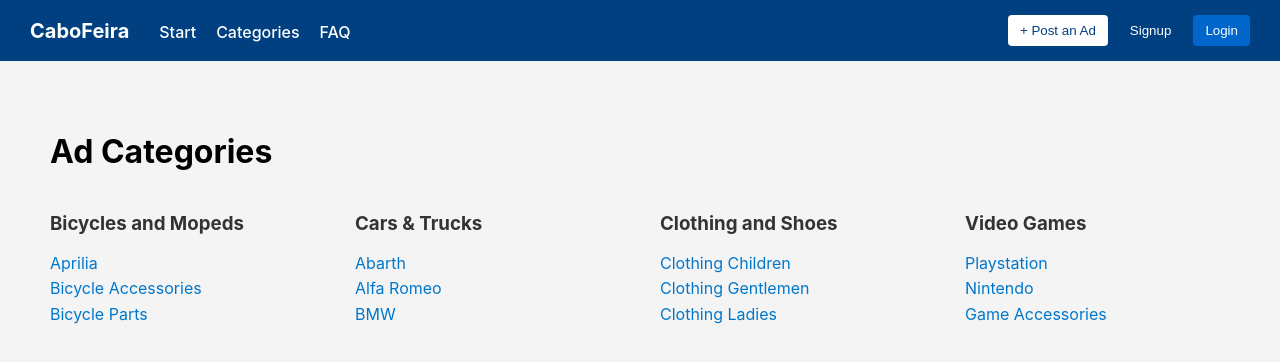
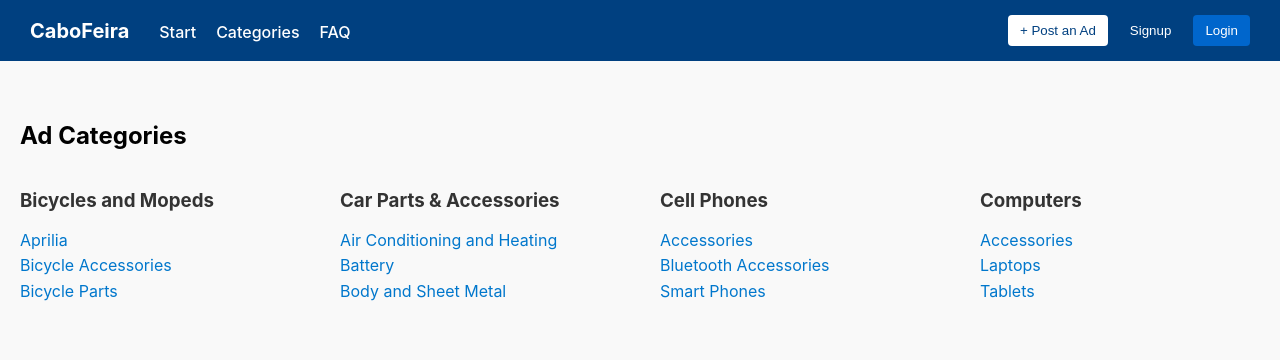
Before and after one commit to Damian5314/Cabofeira, a React (Create React App) app in the folder cabofeira/: page /categories in a window 1280 px wide. Shown: the top 362 px of the page. Built offline with nearby package versions, Linux system fonts and the light colour scheme.

Commit message:
Changed way categories is imported on categories page

```diff
--- a/cabofeira/src/pages/Categories.jsx
+++ b/cabofeira/src/pages/Categories.jsx
@@ -1,33 +1,10 @@
 import React from "react";
 import "./Categories.css";
-
-const categories = {
-  "Bicycles and Mopeds": ["Aprilia", "Bicycle Accessories", "Bicycle Parts"],
-  "Cars & Trucks": ["Abarth", "Alfa Romeo", "BMW"],
-  "Clothing and Shoes": ["Clothing Children", "Clothing Gentlemen", "Clothing Ladies"],
-  "Video Games": ["Playstation", "Nintendo", "Game Accessories"],
-  // Voeg hier meer toe
-};
+import CategoryList from "../components/CategoryList";
 
 function Categories() {
   return (
-    <div className="categories-container">
-      <h1>Ad Categories</h1>
-      <div className="category-columns">
-        {Object.entries(categories).map(([group, items]) => (
-          <div key={group} className="category-group">
-            <h3>{group}</h3>
-            <ul>
-              {items.map((item) => (
-                <li key={item}>
-                  <a href="#">{item}</a>
-                </li>
-              ))}
-            </ul>
-          </div>
-        ))}
-      </div>
-    </div>
+    <CategoryList />
   );
 }
 
```
